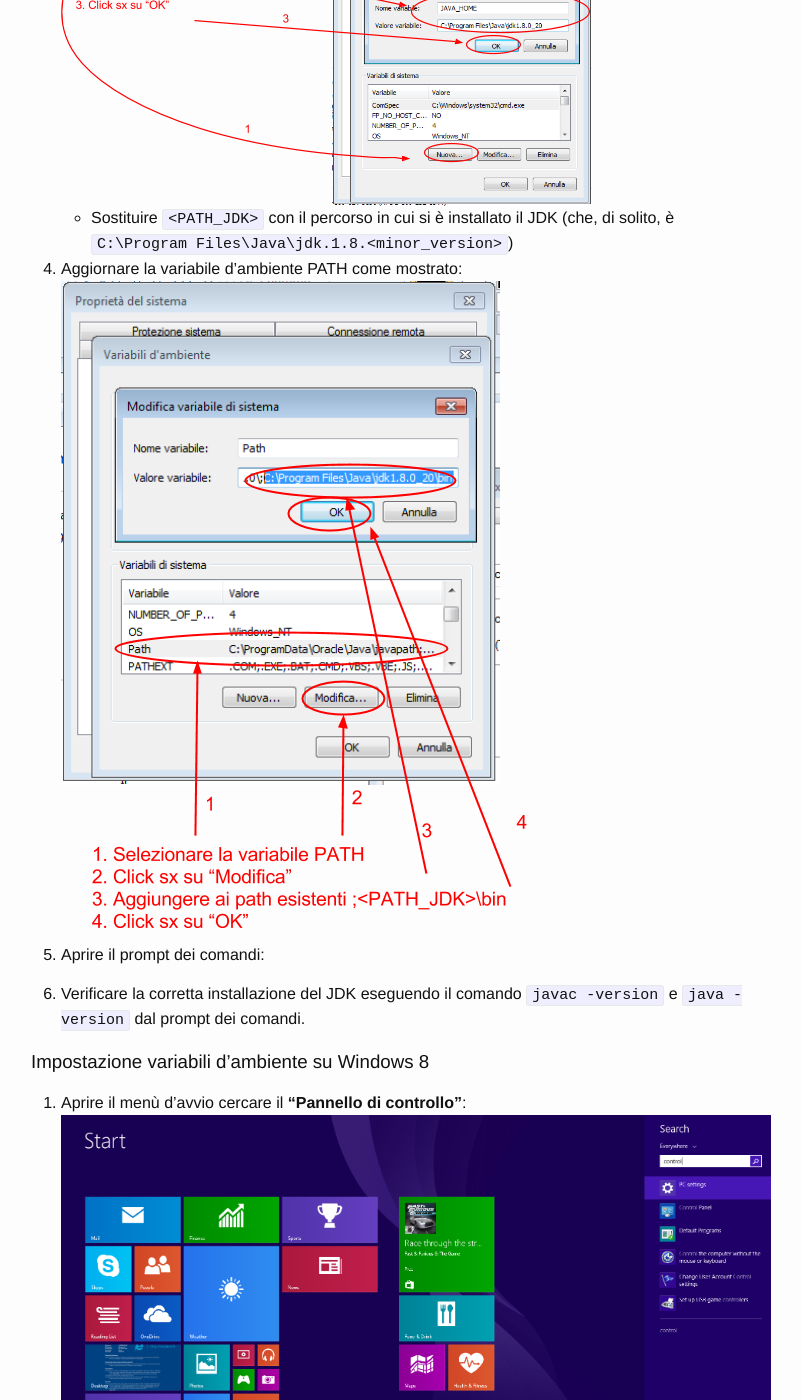
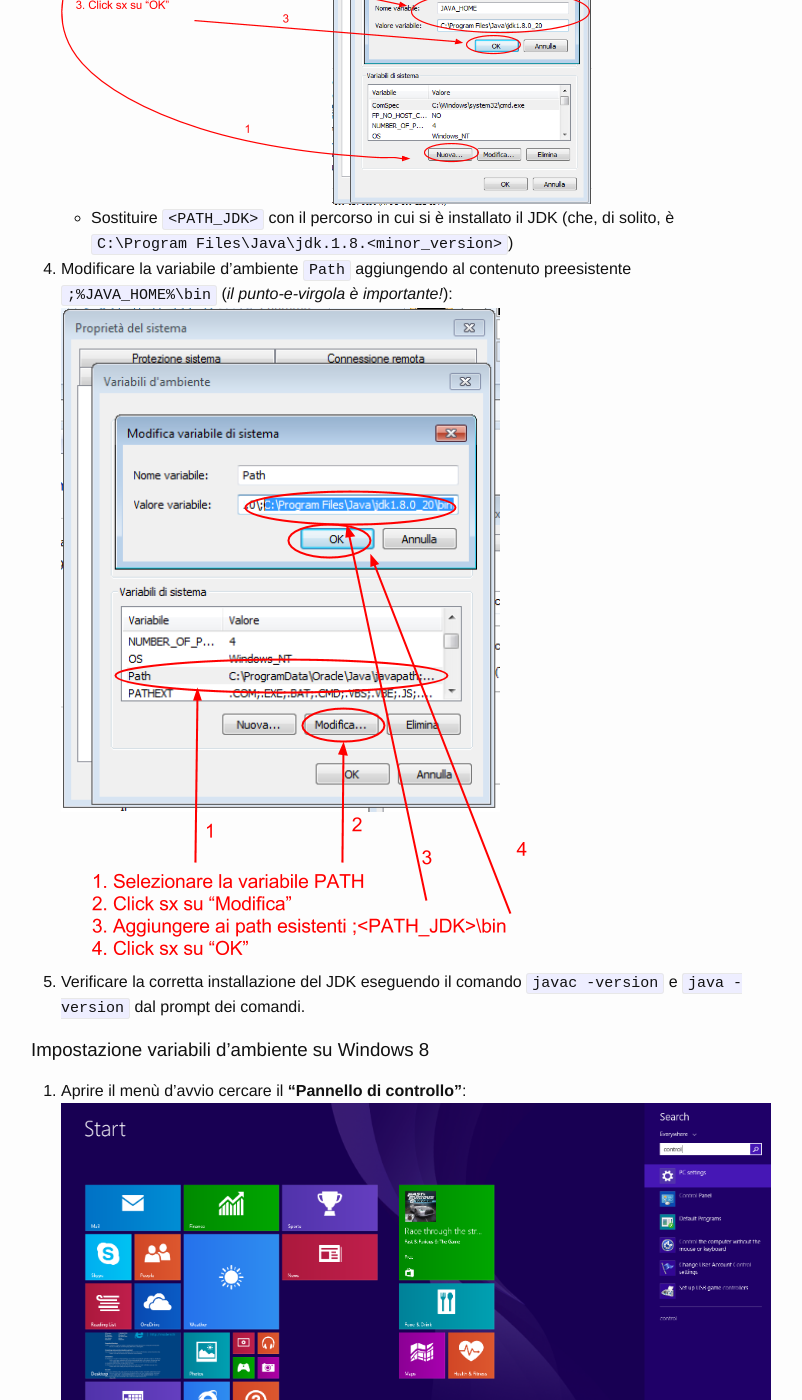
Before and after one commit to unibo-oop/software-installation, a Jekyll site: the page built from index.md, in a window 1280 px wide and 1400 px high, scrolled down 5367 px. Shown: the whole window, without its empty margins (239-1041 px from the left). Built offline with Jekyll 4.4.1, drawn with Linux system fonts in a browser that asks for light colours.

Commit message:
more details on win7

```diff
--- a/index.md
+++ b/index.md
@@ -132,12 +132,10 @@ Scegliere la versione 32/64 bit corrispondente alla propria versione del sistema
 ![Missing image](img/win-java-home.png "Windows JAVA_HOME")
     - Sostituire `<PATH_JDK>` con il percorso in cui si è installato il JDK (che, di solito, è `C:\Program Files\Java\jdk.1.8.<minor_version>`)
 
-4. Aggiornare la  variabile d’ambiente PATH come mostrato:<br/>
+4. Modificare la  variabile d’ambiente `Path` aggiungendo al contenuto preesistente `;%JAVA_HOME%\bin` (*il punto-e-virgola è importante!*):<br/>
 ![Missing image](img/win-path.png "Windows PATH")
 
-5. Aprire il prompt dei comandi:<br/>
-
-6. Verificare la corretta installazione del JDK eseguendo il comando `javac -version` e `java -version` dal prompt dei comandi.
+5. Verificare la corretta installazione del JDK eseguendo il comando `javac -version` e `java -version` dal prompt dei comandi.
 
 
 ### Impostazione variabili d'ambiente su Windows 8
```
